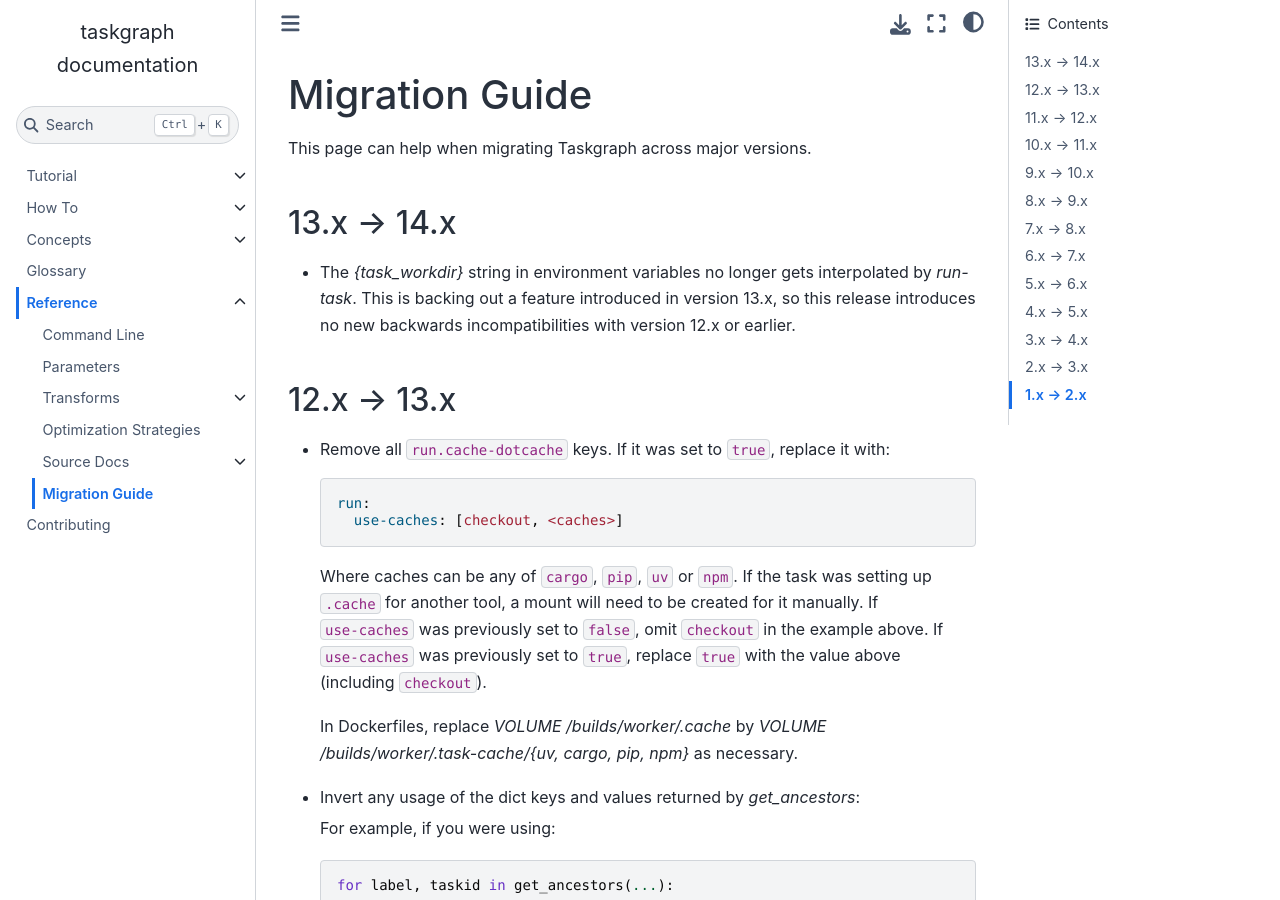
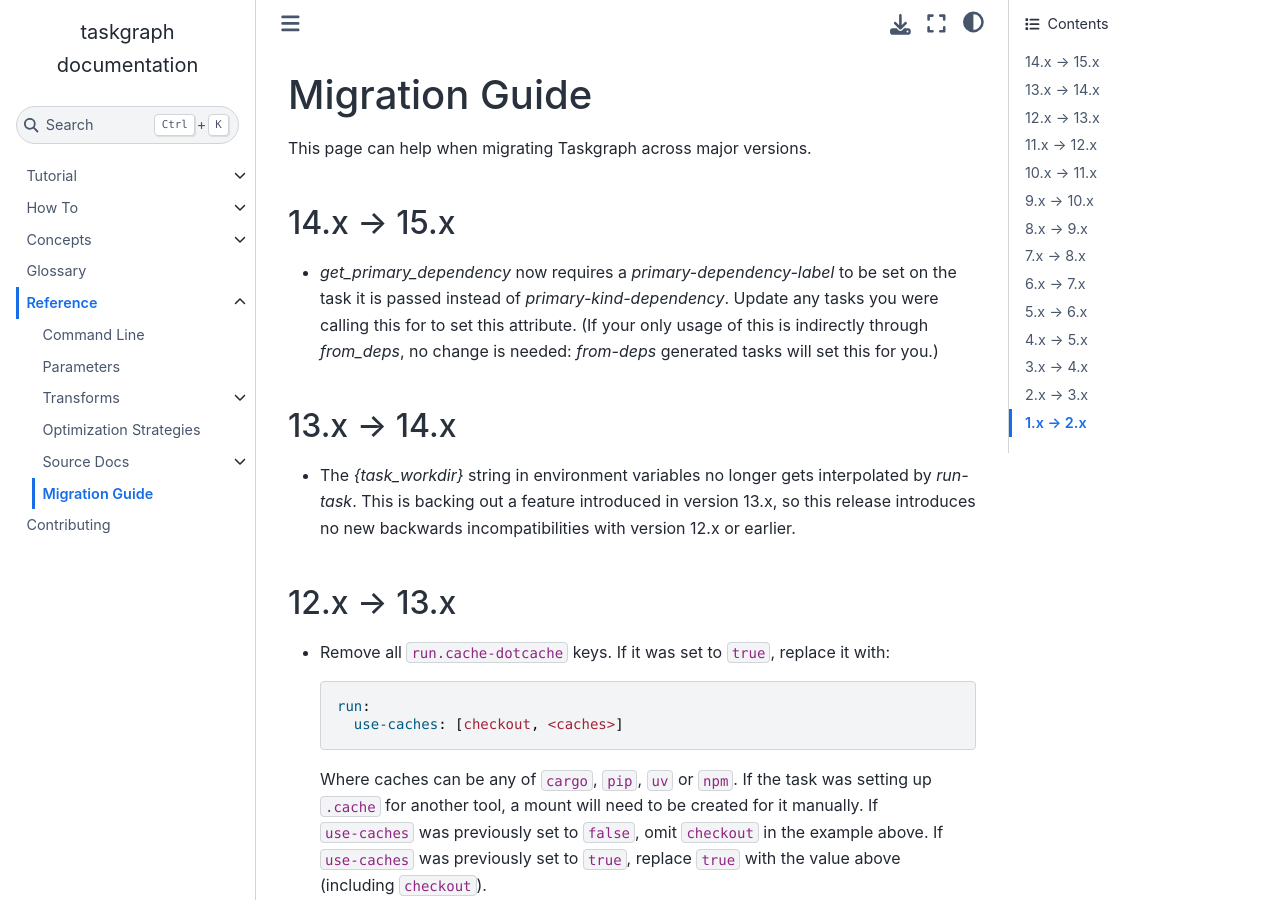
Before and after one commit to taskcluster/taskgraph, a Sphinx documentation site: the page built from docs/reference/migrations.rst, in a window 1280 px wide and 900 px high. Built offline with Sphinx 7.4.7 and the Sphinx Book theme 1.1.4, drawn with Linux system fonts in a browser that asks for light colours.

```diff
--- a/docs/reference/migrations.rst
+++ b/docs/reference/migrations.rst
@@ -2,6 +2,15 @@ Migration Guide
 ===============
 
 This page can help when migrating Taskgraph across major versions.
+
+14.x -> 15.x
+------------
+
+* `get_primary_dependency` now requires a `primary-dependency-label` to be set
+  on the task it is passed instead of `primary-kind-dependency`. Update any tasks
+  you were calling this for to set this attribute. (If your only usage of this
+  is indirectly through `from_deps`, no change is needed: `from-deps` generated
+  tasks will set this for you.)
 
 13.x -> 14.x
 ------------
--- a/pyproject.toml
+++ b/pyproject.toml
@@ -1,7 +1,7 @@
 ### Project
 [project]
 name = "taskcluster-taskgraph"
-version = "14.6.1"
+version = "15.0.0"
 description = "Build taskcluster taskgraphs"
 readme = "README.rst"
 authors = [
```
Also changed, not shown: CHANGELOG.md (+15 -0 lines), 1 other file.
